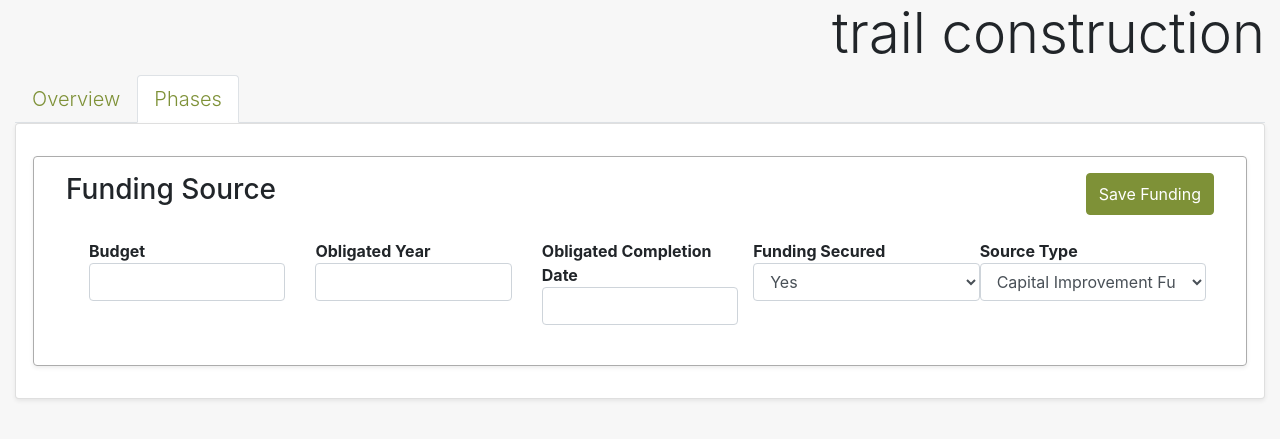
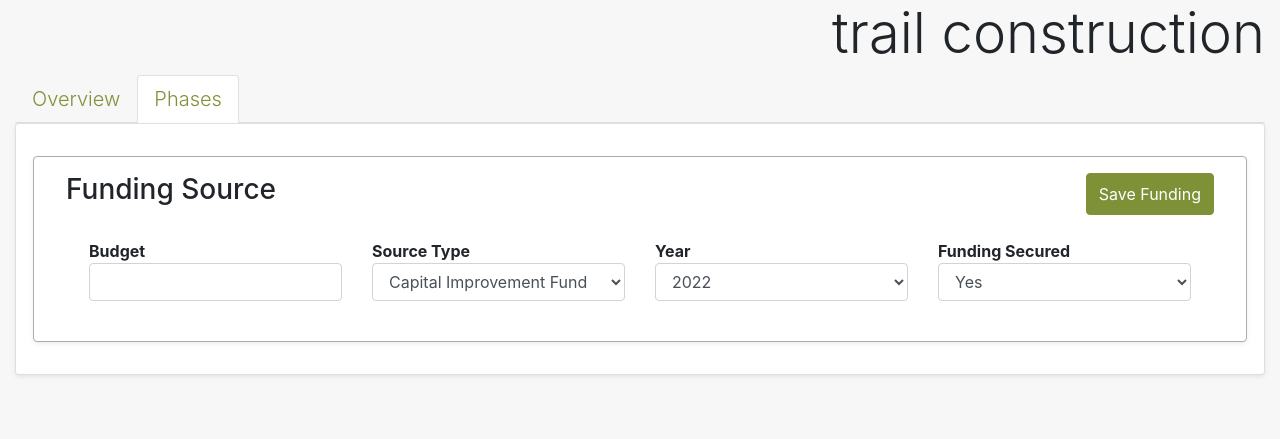
Before and after one commit to fpdcc/ccfp-asset-dashboard, a Django app: page /projects/phases/1/funding/create/ in a window 1280 px wide. Shown: the part 151-590 px from the top of the page. Run offline with Django 3.2, Linux system fonts and the light colour scheme; a user stored in the database is signed in; data comes from the database, SQL or seed files in the repository; parts of the project's set-up code (start-up, migrations or seed data) failed here and were passed over; some libraries are stand-ins or nearby versions.

Commit message:
remove some fields in FundingStream model + validate year input

```diff
--- a/asset_dashboard/forms.py
+++ b/asset_dashboard/forms.py
@@ -1,3 +1,5 @@
+from datetime import datetime
+from django.core.validators import MaxValueValidator, MinValueValidator
 from django.forms import ModelForm, TextInput, ChoiceField
 from .models import Project, FundingStream, ProjectScore, ProjectCategory, Phase
 
@@ -60,23 +62,31 @@ class ProjectCategoryForm(StyledFormMixin, ModelForm):
             'subcategory'
         ]
 
+def get_year_choices(beginning, end):
+    valid_years = []
+
+    for year in range(beginning, end):
+        choice = (str(year), year)
+        valid_years.append(choice)
+
+    return valid_years
 
 class FundingStreamForm(StyledFormMixin, ModelForm):
     SECURED_CHOICES = ((True, 'Yes',), (False, 'No',))
     funding_secured = ChoiceField(choices=SECURED_CHOICES)
 
+    year = ChoiceField(
+        choices=get_year_choices(datetime.now().year, datetime.now().year+5)
+    )
+
     class Meta:
         model = FundingStream
         fields = [
             'budget',
-            'obligated_year',
-            'obligated_completion_date',
+            'year',
             'source_type',
             'funding_secured'
         ]
-
-    def __init__(self, *args, **kwargs):
-        super().__init__(*args, **kwargs)
 
 
 class PhaseForm(StyledFormMixin, ModelForm):
--- a/asset_dashboard/models.py
+++ b/asset_dashboard/models.py
@@ -1,3 +1,4 @@
+import datetime
 from django.contrib.auth.models import User
 from django.core.validators import MaxValueValidator, MinValueValidator
 from django.contrib.gis.db import models
@@ -275,8 +276,7 @@ class FundingStream(models.Model):
     budget = MoneyField(default_currency='USD',
                         default=0.00,
                         max_digits=11)
-    obligated_year = models.IntegerField(null=True, blank=True)
-    obligated_completion_date = models.IntegerField(null=True, blank=True)
+    year = models.IntegerField(null=True, blank=True)
     funding_secured = models.BooleanField(default=False)
     source_type = models.TextField(choices=SOURCE_TYPE_CHOICES, default='capital_improvement_fund')
 
--- a/asset_dashboard/templates/asset_dashboard/partials/forms/create_update_funding_stream_form.html
+++ b/asset_dashboard/templates/asset_dashboard/partials/forms/create_update_funding_stream_form.html
@@ -3,7 +3,7 @@
 
 {% block project %}
 <div class="row">
-  <div class="border border-secondary rounded shadow-sm p-3 m-2">
+  <div class="col border border-secondary rounded shadow-sm p-3 m-2">
     <form method="post">
       {% csrf_token %}
 
@@ -20,25 +20,16 @@
           {{ form.budget }}
         </div>
         <div class="col">
-          <strong>Obligated Year</strong>
-          {{ form.obligated_year }}
+          <strong>Source Type</strong>
+          {{ form.source_type }}
         </div>
         <div class="col">
-          <strong>Obligated Completion Date</strong>
-          {{ form.obligated_completion_date }}
+          <strong>Year</strong>
+          {{ form.year }}
         </div>
         <div class="col">
-          <!-- TODO: implement this -->
-          <div class="row">
-            <strong>Funding Secured</strong>
-            {{ form.funding_secured }}
-          </div>
-        </div>
-        <div class="col">
-          <div class="row">
-            <strong>Source Type</strong>
-            {{ form.source_type }}
-          </div>
+          <strong>Funding Secured</strong>
+          {{ form.funding_secured }}
         </div>
       </div>
     </form>
```
Also changed, not shown: asset_dashboard/migrations/0030_auto_20220328_2014.py (added).
